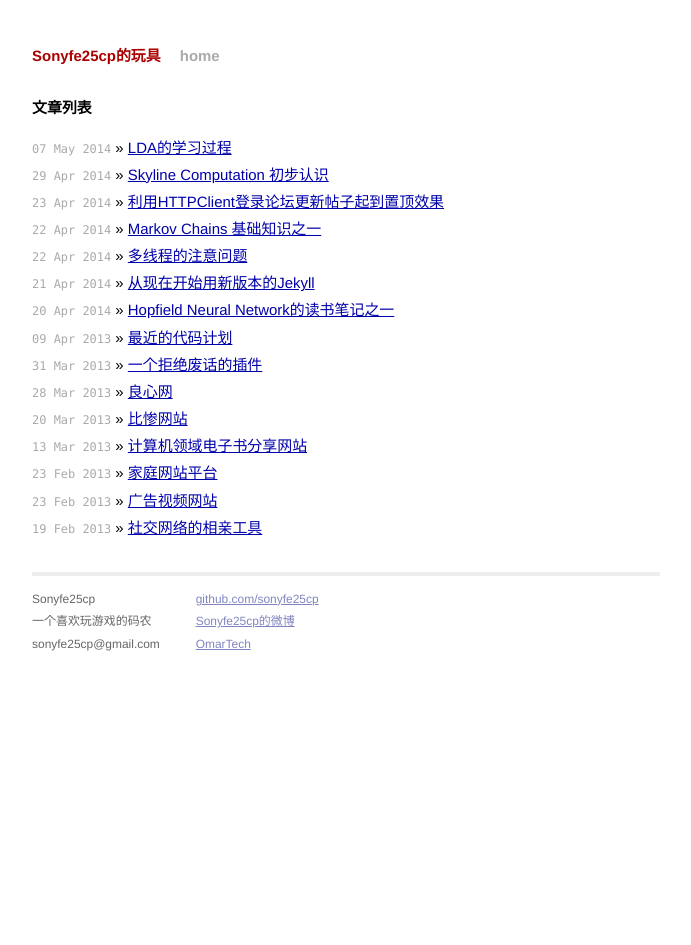
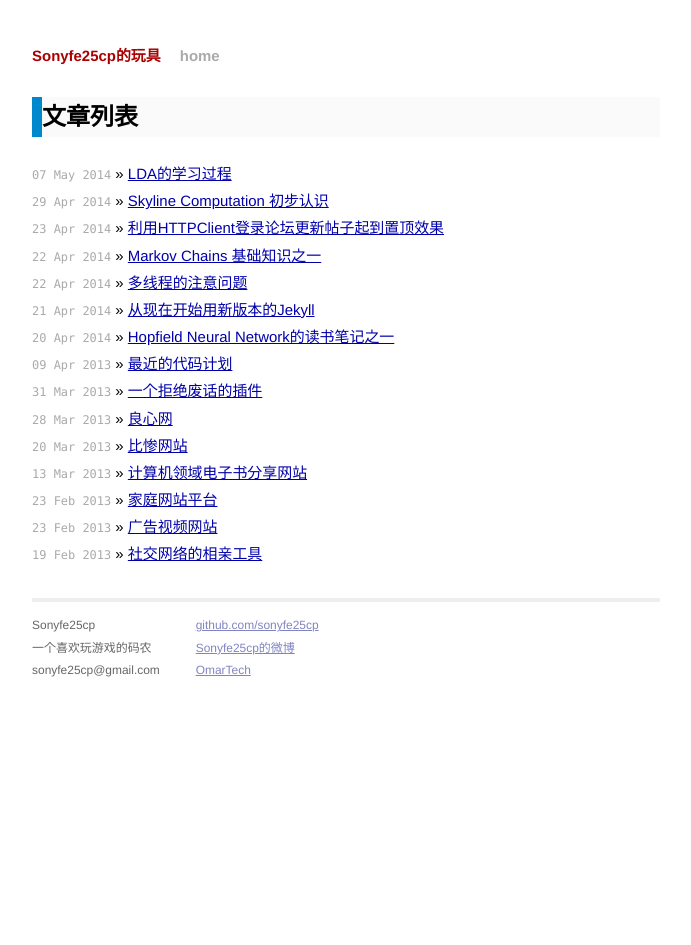
Before and after one commit to sonyfe25cp/sonyfe25cp.github.io, a Jekyll site: the page built from index.html, in a window 1280 px wide. Shown: the whole page, without its empty margins (294-985 px from the left). Built offline with Jekyll 4.4.1, drawn with Linux system fonts in a browser that asks for light colours; comment, search, counter and statistics services are not loaded.

Commit message:
调整首页显示

```diff
--- a/index.html
+++ b/index.html
@@ -4,7 +4,7 @@ title: Sonyfe25cp的新玩具
 ---
 
 <div id="home">
-  <h1>文章列表</h1>
+  <h2>文章列表</h2>
   <ul class="posts">
     {% for post in site.posts %}
       <li><span>{{ post.date | date_to_string }}</span> &raquo; <a href="{{ post.url }}">{{ post.title }}</a></li>
```
